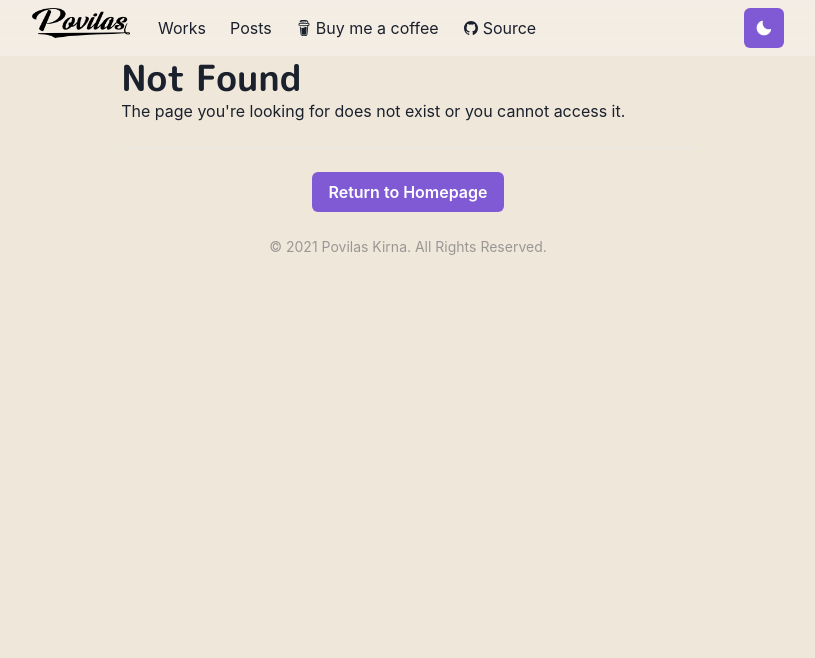
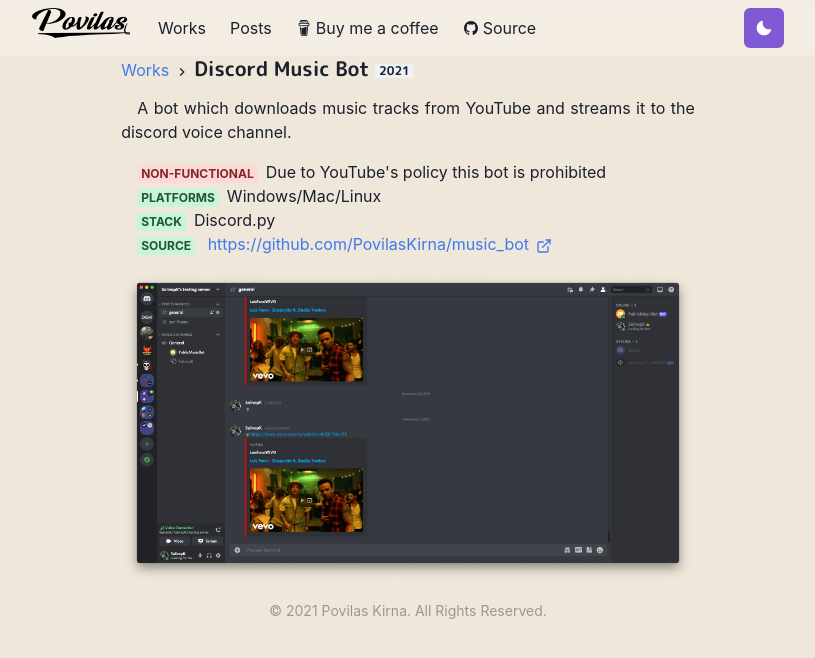
Before and after one commit to PovilasKirna/portfolio_website, a Next.js app: page /works/discordMusicBot in a window 1280 px wide. Before the commit this address had no page. Shown: the top 658 px of the page, without its empty margins (232-1047 px from the left). Built offline with nearby package versions, Linux system fonts and the light colour scheme.

Commit message:
Finished adding all the works

```diff
--- a/components/work.js
+++ b/components/work.js
@@ -21,8 +21,8 @@
 	<Image borderRadius="lg" w="full" src={src} alt={alt} mb={4} />
 );
 
-export const Meta = ({ children }) => (
-	<Badge colorScheme="green" mr={2}>
+export const Meta = ({ children, colorScheme = "green" }) => (
+	<Badge colorScheme={colorScheme} mr={2}>
 		{children}
 	</Badge>
 );
--- /dev/null
+++ b/pages/works/discordMusicBot.js
@@ -0,0 +1,50 @@
+import { Container, Badge, List, ListItem, Link } from "@chakra-ui/react";
+import { ExternalLinkIcon } from "@chakra-ui/icons";
+import { Title, WorkImage, Meta } from "../../components/work";
+import P from "../../components/paragraph";
+import Layout from "../../components/layouts/article";
+
+const Work = () => {
+	return (
+		<Layout title="Discord Music Bot">
+			<Container>
+				<Title>
+					Discord Music Bot <Badge>2021</Badge>
+				</Title>
+				<P>
+					A bot which downloads music tracks from YouTube and streams it to the
+					discord voice channel.
+				</P>
+				<List ml={4} my={4}>
+					<ListItem>
+						<Meta colorScheme="red">Non-functional</Meta>
+						<span>Due to YouTube's policy this bot is prohibited</span>
+					</ListItem>
+					<ListItem>
+						<Meta>Platforms</Meta>
+						<span>Windows/Mac/Linux</span>
+					</ListItem>
+					<ListItem>
+						<Meta>Stack</Meta>
+						<span>Discord.py</span>
+					</ListItem>
+					<ListItem>
+						<Meta>Source</Meta>
+						<Link href="https://github.com/PovilasKirna/music_bot">
+							{" "}
+							https://github.com/PovilasKirna/music_bot{" "}
+							<ExternalLinkIcon mx="2px" />
+						</Link>
+					</ListItem>
+				</List>
+
+				<WorkImage
+					src="/images/works/thumbDiscordMusicBot_1.png"
+					alt="Discord Music bot example"
+				/>
+			</Container>
+		</Layout>
+	);
+};
+
+export default Work;
```
Also changed, not shown: pages/works.js (+0 -9 lines), pages/works/ecaTwitterDashboard.js (+4 -8 lines), pages/works/spaceInvaders copy.js (added, +36 -0 lines), pages/works/spaceInvaders.js (added, +36 -0 lines), pages/works/sudoku.js (added, +39 -0 lines), public/images/works/thumbPHPLibrary.png (deleted).
